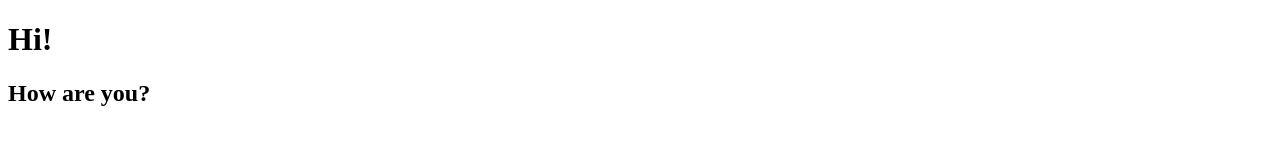
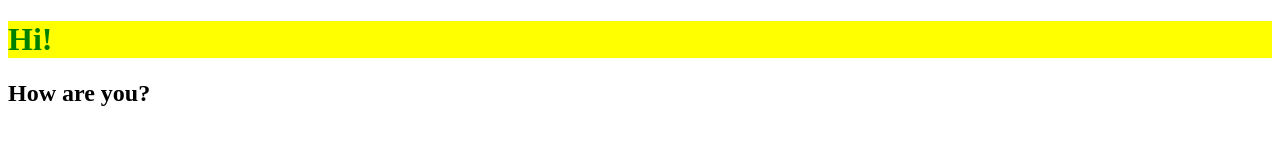
Before and after one commit to gren75/first-project, a plain HTML site: page index.html in a window 1280 px wide. Drawn offline with Linux system fonts and the light colour scheme.

Commit message:
обновление css

```diff
--- a/index.html
+++ b/index.html
@@ -1,6 +1,8 @@
 <!DOCTYPE html>
 <html>
-  <head></head>
+  <head>
+    <link rel="stylesheet" href="style.css">
+  </head>
   <body>
     <h1>Hi!</h1>
     <h2>How are you?</h2>
--- a/style.css
+++ b/style.css
@@ -0,0 +1,4 @@
+h1{
+  color:green;
+  background: yellow;
+}
```
